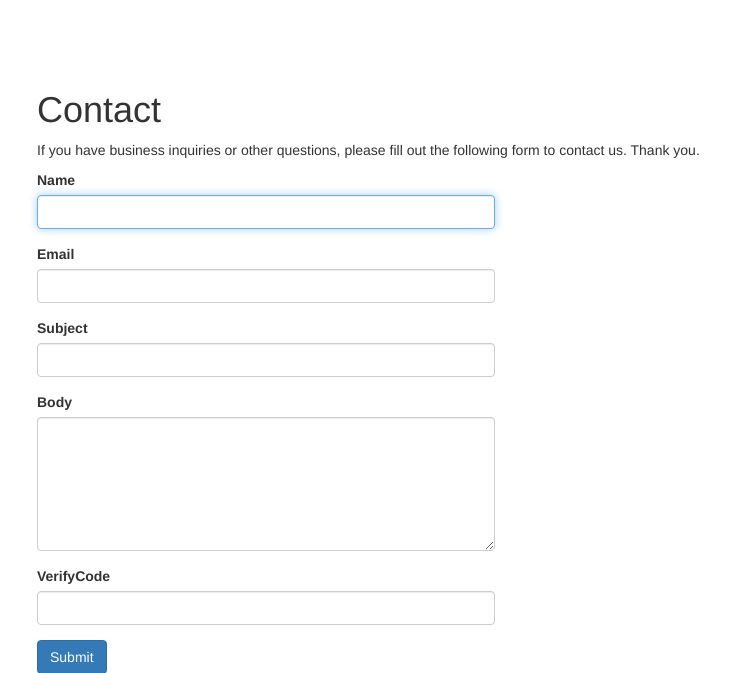
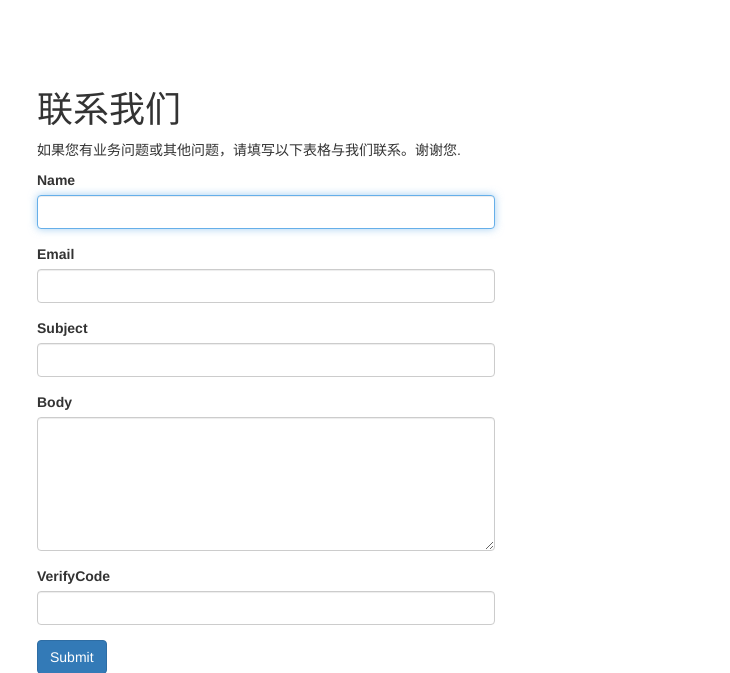
Before and after one commit to xindiguilai/basic, a Yii app: template views/site/contact.php in a window 1280 px wide. Shown: the top 673 px of the page, without its empty margins (33-763 px from the left). Run offline with PHP 8.4 and a stand-in for Yii, Linux system fonts and the light colour scheme; the template is opened without the code that fills it, so the values that code supplies are empty; form fields are guessed from the names that the template uses; some libraries are stand-ins or nearby versions.

Commit message:
2017-07-14 汉化页面

```diff
--- a/config/web.php
+++ b/config/web.php
@@ -7,6 +7,7 @@ $config = [
     'id' => 'basic',
     'basePath' => dirname(__DIR__),
     'bootstrap' => ['log'],
+    'language' => 'zh-CN',
     'components' => [
         'request' => [
             // !!! insert a secret key in the following (if it is empty) - this is required by cookie validation
--- a/models/ContactForm.php
+++ b/models/ContactForm.php
@@ -38,7 +38,11 @@ class ContactForm extends Model
     public function attributeLabels()
     {
         return [
-            'verifyCode' => 'Verification Code',
+            'name' => '用户名',
+            'email' => '邮箱',
+            'subject' => '标题',
+            'body' => '内容',
+            'verifyCode' => '验证码',
         ];
     }
 
--- a/views/layouts/main.php
+++ b/views/layouts/main.php
@@ -28,7 +28,7 @@ AppAsset::register($this);
 <div class="wrap">
     <?php
     NavBar::begin([
-        'brandLabel' => 'My Company',
+        'brandLabel' => '个人技术网站',
         'brandUrl' => Yii::$app->homeUrl,
         'options' => [
             'class' => 'navbar-inverse navbar-fixed-top',
@@ -37,16 +37,16 @@ AppAsset::register($this);
     echo Nav::widget([
         'options' => ['class' => 'navbar-nav navbar-right'],
         'items' => [
-            ['label' => 'Home', 'url' => ['/site/index']],
-            ['label' => 'About', 'url' => ['/site/about']],
-            ['label' => 'Contact', 'url' => ['/site/contact']],
+            ['label' => '首页', 'url' => ['/site/index']],
+            ['label' => '关于我们', 'url' => ['/site/about']],
+            ['label' => '联系方式', 'url' => ['/site/contact']],
             Yii::$app->user->isGuest ? (
-                ['label' => 'Login', 'url' => ['/site/login']]
+                ['label' => '登录', 'url' => ['/site/login']]
             ) : (
                 '<li>'
                 . Html::beginForm(['/site/logout'], 'post')
                 . Html::submitButton(
-                    'Logout (' . Yii::$app->user->identity->username . ')',
+                    '退出 (' . Yii::$app->user->identity->username . ')',
                     ['class' => 'btn btn-link logout']
                 )
                 . Html::endForm()
--- a/views/site/contact.php
+++ b/views/site/contact.php
@@ -8,7 +8,7 @@ use yii\helpers\Html;
 use yii\bootstrap\ActiveForm;
 use yii\captcha\Captcha;
 
-$this->title = 'Contact';
+$this->title = '联系我们';
 $this->params['breadcrumbs'][] = $this->title;
 ?>
 <div class="site-contact">
@@ -17,7 +17,7 @@ $this->params['breadcrumbs'][] = $this->title;
     <?php if (Yii::$app->session->hasFlash('contactFormSubmitted')): ?>
 
         <div class="alert alert-success">
-            Thank you for contacting us. We will respond to you as soon as possible.
+            感谢您联系我们。我们会尽快答复您的。
         </div>
 
         <p>
@@ -34,8 +34,7 @@ $this->params['breadcrumbs'][] = $this->title;
     <?php else: ?>
 
         <p>
-            If you have business inquiries or other questions, please fill out the following form to contact us.
-            Thank you.
+            如果您有业务问题或其他问题，请填写以下表格与我们联系。谢谢您.
         </p>
 
         <div class="row">
--- a/views/site/login.php
+++ b/views/site/login.php
@@ -7,13 +7,13 @@
 use yii\helpers\Html;
 use yii\bootstrap\ActiveForm;
 
-$this->title = 'Login';
+$this->title = '登录';
 $this->params['breadcrumbs'][] = $this->title;
 ?>
 <div class="site-login">
     <h1><?= Html::encode($this->title) ?></h1>
 
-    <p>Please fill out the following fields to login:</p>
+    <p>请填写以下字段登录:</p>
 
     <?php $form = ActiveForm::begin([
         'id' => 'login-form',
```
Also changed, not shown: models/LoginForm.php (+12 -0 lines).
